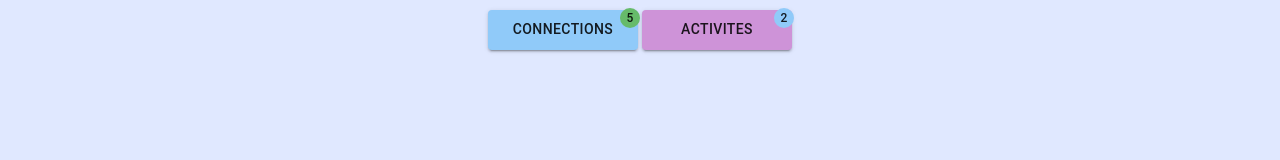
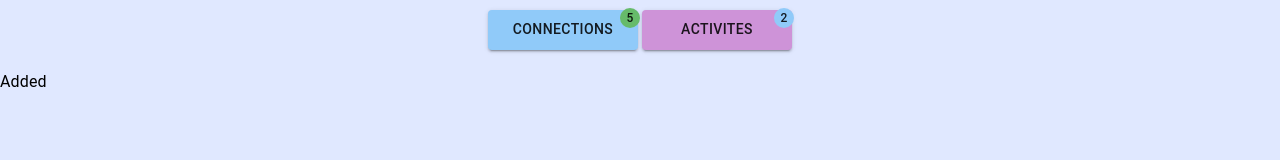
Before and after one commit to shiba-murmu/career-lift-system-project, a React (Vite) app in the folder frontend/: page /profile in a window 1280 px wide. Shown: the part 495-655 px from the top of the page. Built offline with nearby package versions, Linux system fonts and the light colour scheme.

Commit message:
fix(LoginPage): add spacing for improved code readability
fix(Profile): update MoreContent component to render additional structure

```diff
--- a/frontend/src/pages/Profile/Profile.jsx
+++ b/frontend/src/pages/Profile/Profile.jsx
@@ -2,8 +2,21 @@ import React from "react";
 import "./profile.css"; // Your custom styles if needed
 import IconButtonWithBadge from "../../components/UI/button/IconButtonWithBadge";
 
+
+
+
 function MoreContent() {
-  return <></>;
+  return (
+    <>
+      <div>
+        <div>
+          <div>Added</div>
+          <div></div>
+          <div></div>
+        </div>
+      </div>
+    </>
+  );
 }
 
 function Profile() {
```
Also changed, not shown: frontend/src/pages/Login/LoginPage.jsx (+9 -0 lines).
